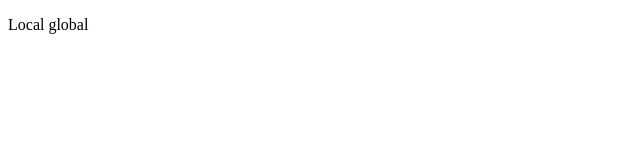
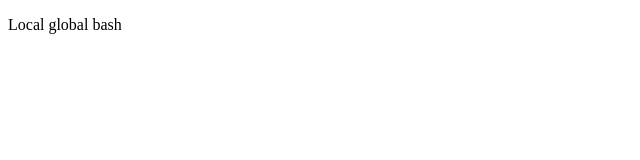
Before and after one commit to SyedAbdullahBinMAsood/Signature, a plain HTML site: page index.html in a window 1280 px wide. Shown: the full height of the page, 0-640 px from the left. Drawn offline with Linux system fonts and the light colour scheme.

Commit message:
checking

```diff
--- a/index.html
+++ b/index.html
@@ -6,6 +6,6 @@
     <title>Document</title>
 </head>
 <body>
-    <P>Local global</P>
+    <P>Local global bash</P>
 </body>
 </html>
```
Also changed, not shown: 1 other file.
